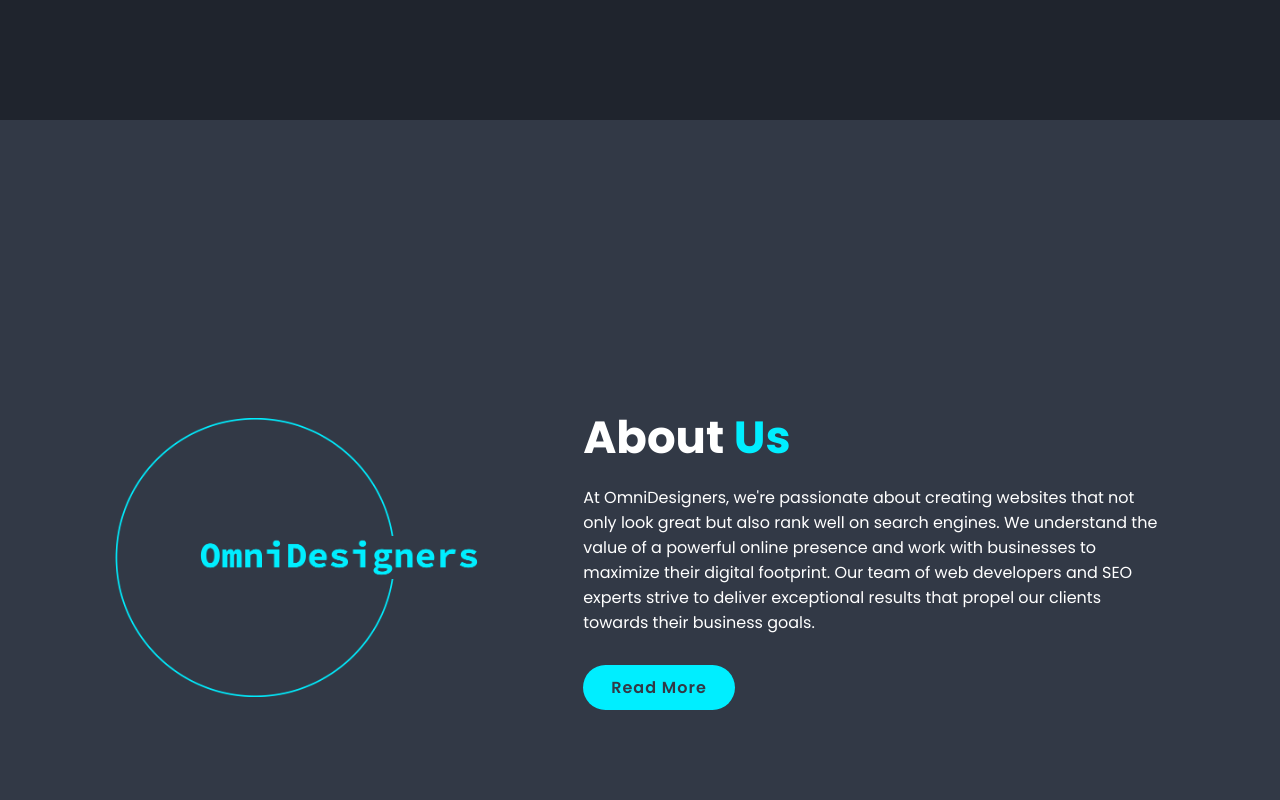
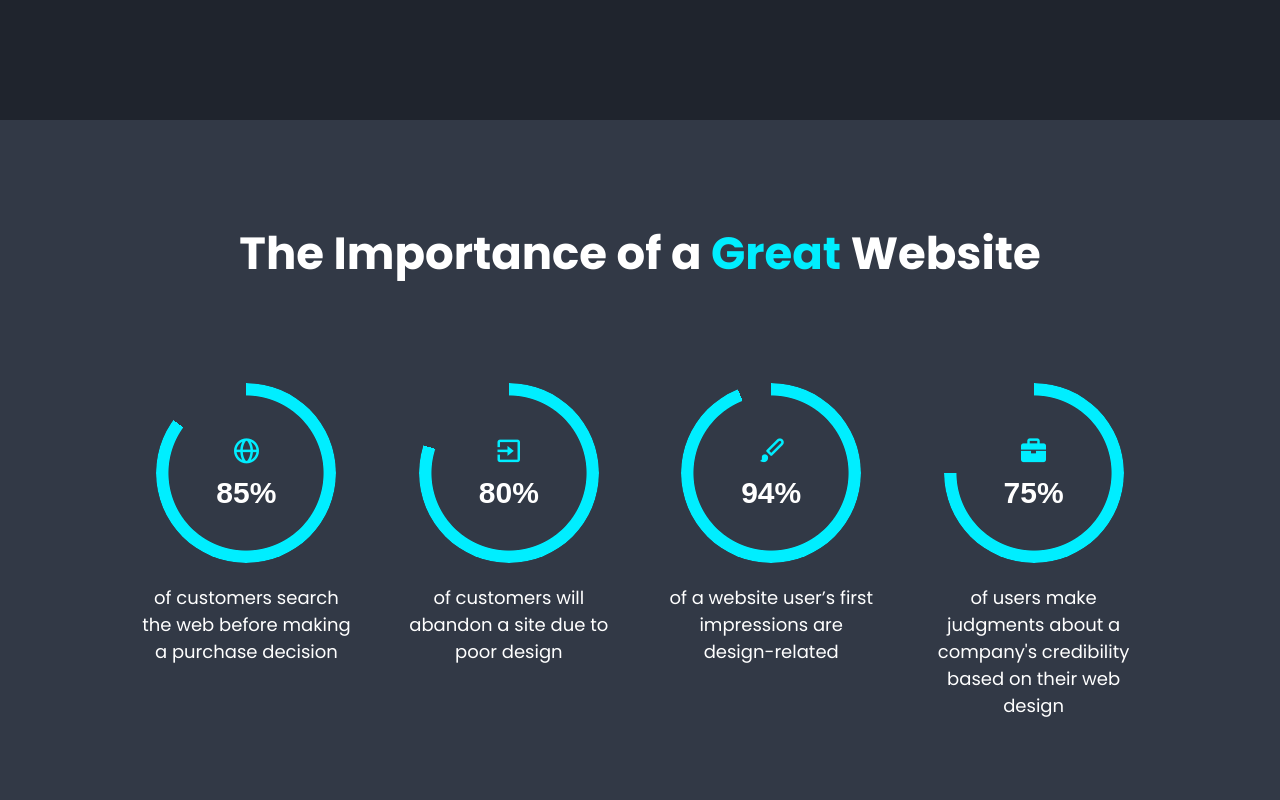
Before and after one commit to jakekravas/OmniDesigners-V3, a plain HTML site: page index.html in a window 1280 px wide. Shown: the part 680-1480 px from the top of the page. Drawn offline with nearby package versions, Linux system fonts and the light colour scheme.

Commit message:
added statistics section, removed about section

```diff
--- a/css/style.css
+++ b/css/style.css
@@ -388,11 +388,137 @@ span {
 }
 
 
+
+
+/* stats stuff */
+
+.stats {
+    /* display: flex;
+    flex-direction: column;
+    justify-content: center; */
+    align-items: center;
+    gap: 2rem;
+    background-color: var(--second-bg-color);
+}
+
+.stats h2 {
+    margin-bottom: 90px;
+}
+
+.stat-box-container {
+    display: flex;
+    justify-content: space-between;
+}
+
+.stat-box {
+    /* display: flex;
+    justify-content: center; */
+    text-align: center;
+    width: 25%;
+}
+
+.stat-box p {
+    font-size: 1.6rem;
+}
+
+.stat-percent {
+    /* font-size: 2.6rem !important; */
+    font-size: 25px;
+    font-weight: 700;
+}
+
+.stat-icon {
+    margin-bottom: 10px;
+    color: var(--main-color);
+    /* margin: 20px 0; */
+    /* margin: 0 20px; */
+}
+
+.stat-text {
+    margin-top: 16px !important;
+    font-size: 18px !important;
+    text-align: center;
+    margin: auto;
+    width: 80%;
+}
+
+@property --p{
+    syntax: '<number>';
+    inherits: true;
+    initial-value: 0;
+  }
+
+  .pie {
+    --p:18;
+    /* --b:22px; */
+    --b:12px;
+    /* --c:darkred; */
+    /* --w:150px; */
+    --w:180px;
+
+    width: var(--w);
+    aspect-ratio: 1;
+    position: relative;
+    display: inline-grid;
+    margin: 5px;
+    place-content: center;
+    /* font-size: 25px; */
+    font-size: 30px;
+    /* font-weight: bold; */
+    font-weight: 700;
+    font-family: sans-serif;
+  }
+
+  .pie:before,
+  .pie:after {
+    content:"";
+    position:absolute;
+    border-radius:50%;
+  }
+
+  .pie:before {
+    inset:0;
+    background:
+      radial-gradient(farthest-side,var(--c) 98%,#0000) top/var(--b) var(--b) no-repeat,
+      conic-gradient(var(--c) calc(var(--p)*1%),#0000 0);
+    -webkit-mask:radial-gradient(farthest-side,#0000 calc(99% - var(--b)),#000 calc(100% - var(--b)));
+            mask:radial-gradient(farthest-side,#0000 calc(99% - var(--b)),#000 calc(100% - var(--b)));
+  }
+
+  .pie:after {
+    inset:calc(50% - var(--b)/2);
+    background:var(--c);
+    transform:rotate(calc(var(--p)*3.6deg)) translateY(calc(50% - var(--w)/2));
+  }
+
+  .animate {
+    animation:p 1s .5s both;
+  }
+
+  .no-round:before {
+    background-size:0 0,auto;
+  }
+
+  .no-round:after {
+    content:none;
+  }
+
+  @keyframes p {
+    from{--p:0}
+  }
+
+
 /* BREAKPOINTS */
 @media (max-width: 1200px) {
     html {
         font-size: 55%;
     }
+
+    .pie {
+        --p:18;
+        --b:12px;
+        --w:150px;
+      }
 }
 
 @media (max-width: 991px) {
@@ -419,6 +545,7 @@ span {
     .footer {
         padding: 2rem 3%;
     }
+
 }
 
 @media (max-width: 768px) {
@@ -486,6 +613,16 @@ span {
     .portfolio-container {
         grid-template-columns: repeat(2, 1fr);
     }
+
+    .pie {
+        --p:8;
+        --b:10px;
+        --w:130px;
+      }
+
+    .stat-text {
+        font-size: 16px !important;
+    }
 }
 
 @media (max-width: 617px) {
--- a/index.html
+++ b/index.html
@@ -15,9 +15,9 @@
         <!-- <p id="menu-icon">asdf</p> -->
         <i class='bx bx-menu' id='menu-icon'></i>
         <nav class='navbar'>
-            <a href='#home' class='active'>Home</a>
-            <a href='#about'>About</a>
-            <a href='#services'>Services</a>
+            <a href='#home' class='nav-link active'>Home</a>
+            <a href='#about' class="nav-link">About</a>
+            <a href='#services' class="nav-link">Services</a>
             <a href='#portfolio'>Portfolio</a>
             <a href='#contact'>Contact</a>
         </nav>
@@ -31,7 +31,10 @@
         <h1>OmniDesigners</h1>
         <h3>We offer <span class='multiple-text'></span></h3>
         <!-- <h3>Your premier destination for <span>Web Development</span> and <span>SEO Services</span></h3> -->
-        <p>Building secure, responsive, and SEO-optimized websites for businesses of all sizes.</p>
+        <!-- <p>Building secure, responsive, and SEO-optimized websites for businesses of all sizes.</p> -->
+        <!-- <p>We understand the value of a powerful online presence and work with businesses to maximize their digital footprint. Our team of web developers and SEO experts strive to deliver exceptional results that propel our clients towards their business goals.</p> -->
+        <p>At OmniDesigners, we understand the value of a powerful online presence and work with businesses to maximize their digital footprint. Our team strives to deliver exceptional websites and SEO results that propel our clients towards their business goals.</p>
+        <!-- <p>We understand the value of a powerful online presence and work with businesses to maximize their digital footprint. Our team strives to deliver exceptional websites and SEO results for our clients that propels them towards their business goals.</p> -->
         <div class='social-media'>
             <a href='#'><i class='bx bxl-facebook'></i></a>
             <a href='#'><i class='bx bxl-twitter'></i></a>
@@ -47,8 +50,46 @@
 </section>
 
 <!-- about section design -->
-<section class='about' id='about'>
-    <div class='about-img'>
+<!-- <section class='about' id='about'> -->
+<section class='stats' id='stats'>
+
+    <h2 class='heading'>The Importance of a <span>Great</span> Website</h2>
+
+    <div class='stat-box-container'>
+
+        <div class='stat-box'>
+            <div class='pie animate no-round' style='--p:85;--c:#0ef;'>
+                <i class='bx bx-globe stat-icon'></i>85%
+               <!-- <p class='stat-percent'>80%</p> -->
+            </div>
+            <p class='stat-text'>of customers search the web before making a purchase decision</p>
+        </div>
+
+        <div class='stat-box'>
+            <div class='pie animate no-round' style='--p:80;--c:#0ef;'>
+               <i class='bx bx-exit stat-icon'></i>80%
+            </div>
+            <p class='stat-text'>of customers will abandon a site due to poor design</p>
+        </div>
+
+        <div class='stat-box'>
+            <div class='pie animate no-round' style='--p:94;--c:#0ef;'>
+                <i class='bx bxs-paint stat-icon'></i>94%
+            </div>
+            <p class='stat-text'>of a website user’s first impressions are design-related</p>
+        </div>
+
+        <div class='stat-box'>
+            <div class='pie animate no-round' style='--p:75;--c:#0ef;'>
+                <i class='bx bxs-briefcase stat-icon'></i>75%
+            </div>
+            <p class='stat-text'>of users make judgments about a company's credibility based on their web design</p>
+        </div>
+
+    </div>
+
+
+    <!-- <div class='about-img'>
         <img src='images/logo-sec-no-background.png' alt='logo'>
     </div>
 
@@ -56,7 +97,7 @@
         <h2 class='heading'>About <span>Us</span></h2>
         <p>At OmniDesigners, we're passionate about creating websites that not only look great but also rank well on search engines. We understand the value of a powerful online presence and work with businesses to maximize their digital footprint. Our team of web developers and SEO experts strive to deliver exceptional results that propel our clients towards their business goals.</p>
         <a href='#' class='btn'>Read More</a>
-    </div>
+    </div> -->
 </section>
 
 <!-- services section design -->
--- a/js/script.js
+++ b/js/script.js
@@ -58,6 +58,7 @@ if (screen.width > 991) {
     ScrollReveal().reveal('.home-img, .services-container, .portfolio-box, .contact form', { origin: 'bottom' });
     ScrollReveal().reveal('.home-content h1, .about-img', { origin: 'left' });
     ScrollReveal().reveal('.home-content p, .about-content', { origin: 'right' });
+    ScrollReveal().reveal('.stat-box', { origin: 'bottom' });
 }
 
 
```
